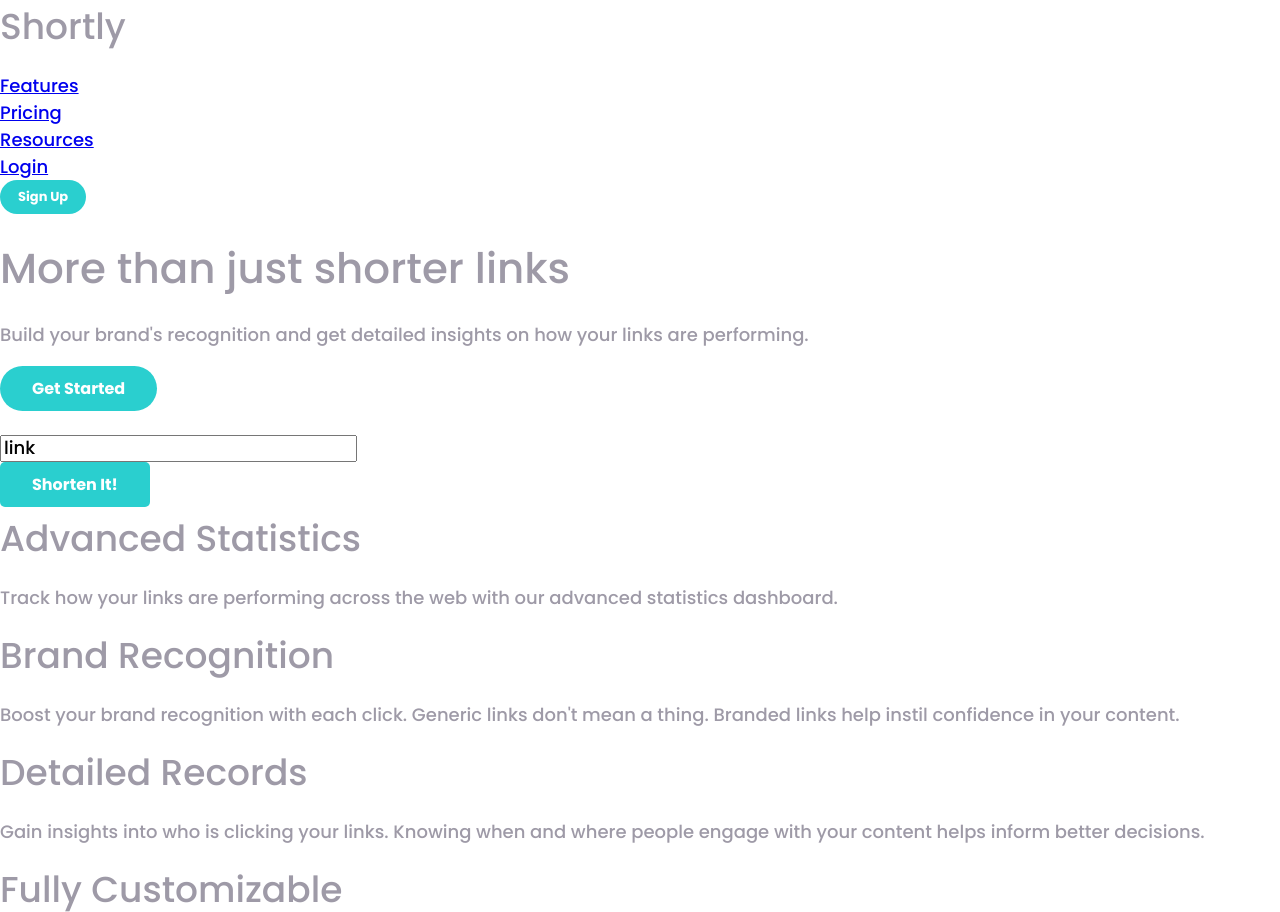
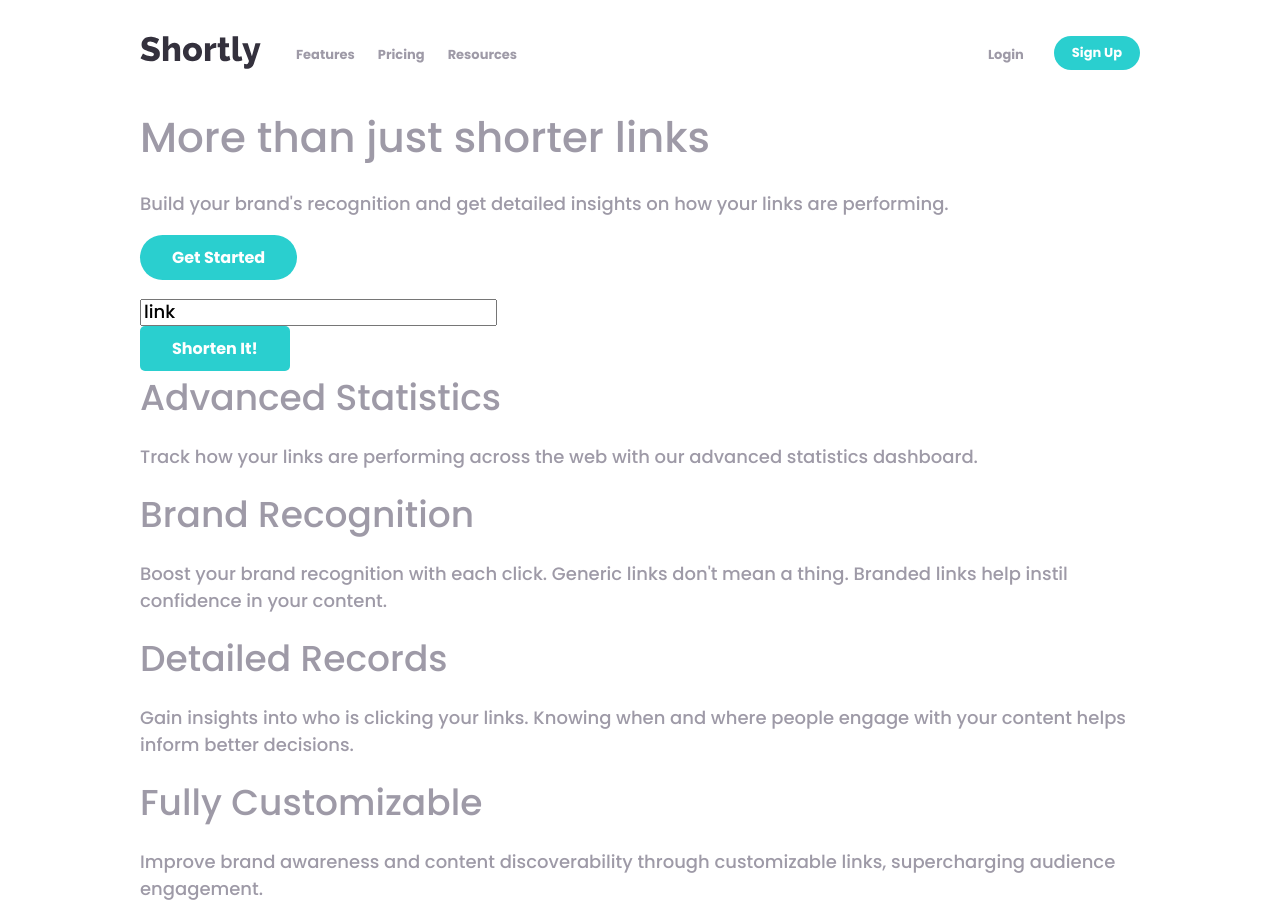
Before and after one commit to leandrodalmolin/url-shortening-front, a website built with webpack: page src/index.html in a window 1280 px wide. Shown: the top 912 px of the page. Built offline with nearby package versions, Linux system fonts and the light colour scheme.

Commit message:
Styles header navigation

```diff
--- a/package.json
+++ b/package.json
@@ -28,6 +28,7 @@
     "css-loader": "^6.7.1",
     "eslint": "^8.15.0",
     "eslint-webpack-plugin": "^3.1.1",
+    "html-loader": "^3.1.0",
     "html-webpack-plugin": "^5.5.0",
     "mini-css-extract-plugin": "^2.6.0",
     "node-sass": "^7.0.1",
--- a/src/assets/js/index.js
+++ b/src/assets/js/index.js
@@ -1 +1,18 @@
 import '../scss/main.scss';
+
+/**
+ * Snippet :: Toggles menu (open/close)
+ */
+const btnMenu = document.querySelector('.js-btn-menu');
+const headerNavLinks = document.querySelector('.js-header-nav-links');
+btnMenu.addEventListener('click', () => {
+    btnMenu.classList.toggle('open');
+    headerNavLinks.classList.toggle('open');
+});
+
+// Closes menu on "Escape"
+document.addEventListener('keyup', (e) => {
+    if (btnMenu.classList.contains('open') && e.code === 'Escape') {
+        btnMenu.click();
+    }
+});
--- /dev/null
+++ b/src/assets/scss/base/body.scss
@@ -0,0 +1,11 @@
+// -----------------------------------------------------------------------------
+// BODY
+// -----------------------------------------------------------------------------
+
+body {
+  overflow-x: hidden;
+
+  @include media-query(tablet) {
+    padding-top: $header-nav-height-tablet;
+  }
+}
--- a/src/assets/scss/base/button.scss
+++ b/src/assets/scss/base/button.scss
@@ -8,7 +8,7 @@
   box-sizing: border-box;
   border: 0;
   border-radius: 5px;
-  margin: 0 0 0.5rem;
+  margin: 0;
   padding: 1.4rem 3.2rem 1.3rem;
   font-size: 1.6rem;
   font-weight: $font-weight-bold;
@@ -52,3 +52,100 @@
     cursor: not-allowed;
   }
 }
+
+// Menu Button
+// https://codepen.io/carlosriera/pen/qNgrEo
+$size: 22px;
+$height: 16px;
+$width: 20px;
+$line-size: 3px;
+$line-color: $grey-violet;
+$line-radius: 0;
+$to-translate: ($height - $line-size) / 2;
+
+.btn-menu {
+  position: relative;
+  width: $size;
+  height: $size;
+  overflow: hidden;
+  border: 0;
+  outline: 0;
+  text-decoration: none;
+  background: none;
+  cursor: pointer;
+
+  &:focus-visible {
+    outline: 2px solid $line-color;
+  }
+
+  &__icon {
+    position: absolute;
+    top: 50%;
+    left: 50%;
+    width: $width;
+    height: $height;
+    transform: translate(-50%, -50%);
+  }
+
+  &__line {
+    position: absolute;
+    left: 0;
+    width: 100%;
+    height: $line-size;
+    border-radius: $line-radius;
+    background-color: $line-color;
+    pointer-events: none;
+
+    &--1 {
+      top: 0;
+      transition: transform 0.2s ease-in-out 0.15s, top 0.2s ease-in-out 0.2s;
+
+      &::before {
+        content: "";
+        position: absolute;
+        left: 0;
+        width: 100%;
+        height: $line-size;
+        border-radius: $line-radius;
+        background-color: $line-color;
+        transition: transform 0.15s ease-in-out;
+      }
+    }
+
+    &--2 {
+      top: 0;
+      bottom: 0;
+      margin: auto;
+      transition: opacity 0s ease-in-out 0.35s;
+    }
+
+    &--3 {
+      bottom: 0;
+      transition: opacity 0s ease-in-out 0.25s;
+    }
+  }
+
+  // Open
+  &.open &__line--1 {
+    top: $to-translate * 2;
+    transform: translate3d(0, -$to-translate, 0) rotate(-45deg);
+    transition:
+      top 0.2s ease-in-out,
+      transform 0.15s ease-in-out 0.2s;
+  }
+
+  &.open &__line--1::before {
+    transform: rotate(-90deg);
+    transition: transform 0.15s ease-in-out 0.3s;
+  }
+
+  &.open &__line--2 {
+    opacity: 0;
+    transition: opacity 0s ease-in-out 0.1s;
+  }
+
+  &.open &__line--3 {
+    opacity: 0;
+    transition: opacity 0s ease-in-out 0.2s;
+  }
+}
--- /dev/null
+++ b/src/assets/scss/layout/header-nav.scss
@@ -0,0 +1,149 @@
+// -----------------------------------------------------------------------------
+// HEADER NAVIGATION
+// -----------------------------------------------------------------------------
+
+.header-nav {
+  z-index: $z-index-header-nav;
+  padding: 1.8rem 0;
+
+  &__inner {
+    display: flex;
+    align-items: center;
+    gap: 3.5rem;
+  }
+
+  &__brand {
+    display: flex;
+    align-items: center;
+    justify-content: space-between;
+  }
+
+  &__links {
+    display: flex;
+    justify-content: space-between;
+    width: 100%;
+
+    ul {
+      display: flex;
+      flex-grow: 1;
+      align-items: center;
+      gap: 2.3rem;
+
+      &:last-of-type {
+        flex-grow: 0;
+        gap: 3rem;
+      }
+    }
+
+    // Links
+    a {
+      &:not(.btn) {
+        font-size: 1.3rem;
+        font-weight: $font-weight-bold;
+        text-decoration: none;
+        color: $grey-violet;
+        transition: color 150ms;
+
+        &:hover {
+          color: $violet-dark;
+        }
+      }
+    }
+  }
+
+  .btn-menu {
+    display: none;
+  }
+
+  @include media-query(tablet) {
+    position: fixed;
+    top: 0;
+    left: 0;
+    right: 0;
+    display: flex;
+    align-items: center;
+    height: $header-nav-height-tablet;
+    padding: 0;
+
+    // Makes all wrappers same size so "brand" can fill all the header space
+    // and "links" can slide behind it
+    .wrapper,
+    &__inner,
+    &__brand {
+      width: 100%;
+      height: 100%;
+    }
+
+    .wrapper {
+      padding: 0;
+    }
+
+    &__inner {
+      justify-content: space-between;
+    }
+
+    &__brand {
+      z-index: 1;
+      padding: 0 $gutter;
+      background-color: $white;
+
+      img {
+        width: 95px;
+      }
+    }
+
+    .btn-menu {
+      display: block;
+    }
+
+    &__links {
+      position: absolute;
+      top: -500px;
+      left: $gutter;
+      right: $gutter;
+      flex-direction: column;
+      width: auto;
+      border-radius: 10px;
+      padding: 0 $gutter;
+      background-color: $brand-color-two;
+      transition: top 600ms, opacity 150ms linear;
+
+      ul {
+        flex-direction: column;
+        margin: 0;
+        padding: 2.5rem 0;
+        gap: 2rem;
+        text-align: center;
+
+        li {
+          width: 100%;
+        }
+
+        &:last-of-type {
+          border-top: 1px solid rgba($white, 0.1);
+          gap: 2rem;
+        }
+      }
+
+      a {
+        &:not(.btn) {
+          font-size: 1.5rem;
+          color: $white;
+
+          &:hover {
+            color: rgba($white, 0.7);
+          }
+        }
+      }
+
+      .btn {
+        width: 100%;
+        padding: 1.6rem 1.8rem 1.5rem;
+      }
+
+      &.open {
+        top: $header-nav-height-tablet + 1.5rem;
+      }
+    }
+  }
+}
--- /dev/null
+++ b/src/assets/scss/lib/block.scss
@@ -0,0 +1,29 @@
+// -----------------------------------------------------------------------------
+// BLOCK
+// -----------------------------------------------------------------------------
+
+.block {
+  position: relative;
+  padding: $block-padding 0;
+
+  @include media-query($block-half-breakpoint) {
+    padding: ($block-padding / 2) 0;
+  }
+
+  &--half {
+    padding: ($block-padding / 2) 0;
+
+    @include media-query($block-half-breakpoint) {
+      padding: ($block-padding / 4) 0;
+    }
+  }
+
+  // Cancels padding
+  &--no-top {
+    padding-top: 0;
+  }
+
+  &--no-bottom {
+    padding-bottom: 0;
+  }
+}
--- a/src/assets/scss/lib/variables.scss
+++ b/src/assets/scss/lib/variables.scss
@@ -5,6 +5,13 @@
 // ------------------------
 // Base
 // ------------------------
+
+// Block
+$block-padding: 6rem;
+$block-half-breakpoint: tablet;
+
+// Wrapper
+$gutter: 2rem;
 
 // Media Queries
 $breakpoints: (
@@ -19,6 +26,9 @@
   "mobile":     (max-width: 480px),
   "min-mobile": (min-width: 480px),
 ) !default;
+
+// Z-indexes
+$z-index-header-nav: 4000;
 
 // ------------------------
 // Colours
@@ -44,3 +54,9 @@
 // Font weights
 $font-weight-medium: 500;
 $font-weight-bold: 700;
+
+// ------------------------
+// Header Nav
+// ------------------------
+
+$header-nav-height-tablet: 7rem;
--- /dev/null
+++ b/src/assets/scss/lib/wrapper.scss
@@ -0,0 +1,14 @@
+// -----------------------------------------------------------------------------
+// WRAPPER
+// -----------------------------------------------------------------------------
+
+.wrapper {
+  position: relative;
+  box-sizing: border-box;
+  width: 100%;
+  max-width: 1040px;
+  margin-left: auto;
+  margin-right: auto;
+  padding-left: $gutter;
+  padding-right: $gutter;
+}
--- a/src/assets/scss/main.scss
+++ b/src/assets/scss/main.scss
@@ -2,10 +2,16 @@
 @import "lib/variables";
 @import "lib/mixins";
 @import "lib/helpers";
+@import "lib/wrapper";
+@import "lib/block";
 
 // Vendors
 @import "vendors/normalize";
 
 // Base
+@import "base/body";
 @import "base/typography";
 @import "base/button";
+
+// Layout
+@import "layout/header-nav";
--- a/src/index.html
+++ b/src/index.html
@@ -7,24 +7,42 @@
     <title>URL Shortening</title>
 </head>
 <body>
-    <header>
-        <nav>
-            <h2>Shortly</h2>
+    <header class="header-nav">
+        <div class="wrapper">
+            <nav class="header-nav__inner">
+                <div class="header-nav__brand">
+                    <img src="./assets/images/logo.svg" alt="Shortly Logo">
+                    <button class="btn-menu  js-btn-menu" type="button" aria-label="Menu" aria-controls="navigation">
+                        <div class="btn-menu__icon">
+                            <div class="btn-menu__line btn-menu__line--1"></div>
+                            <div class="btn-menu__line btn-menu__line--2"></div>
+                            <div class="btn-menu__line btn-menu__line--3"></div>
+                        </div>
+                    </button>
+                </div>
+                <div class="header-nav__links  js-header-nav-links" role="navigation">
                     <ul>
                         <li><a href="javascript:void(0)">Features</a></li>
                         <li><a href="javascript:void(0)">Pricing</a></li>
                         <li><a href="javascript:void(0)">Resources</a></li>
+                    </ul>
+                    <ul>
                         <li><a href="javascript:void(0)">Login</a></li>
                         <li><a href="javascript:void(0)" class="btn  btn--pill  btn--small">Sign Up</a></li>
                     </ul>
+                </div>
             </nav>
+        </div>
     </header>
     <section>
+        <div class="wrapper">
             <h1>More than just shorter links</h1>
             <p>Build your brand's recognition and get detailed insights on how your links are performing.</p>
             <p><a href="javascript:void(0)" class="btn  btn--pill">Get Started</a></p>
+        </div>
     </section>
     <section>
+        <div class="wrapper">
             <form action="/">
                 <div>
                     <label for="link" class="sr-only">Link:</label>
@@ -34,8 +52,10 @@
                     <button type="submit" class="btn">Shorten It!</button>
                 </div>
             </form>
+        </div>
     </section>
     <section>
+        <div class="wrapper">
             <h2>Advanced Statistics</h2>
             <p>Track how your links are performing across the web with our advanced statistics dashboard.</p>
             <div>
@@ -55,12 +75,16 @@
                         audience engagement.</p>
                 </div>
             </div>
+        </div>
     </section>
     <section>
+        <div class="wrapper">
             <h2>Boost your links today</h2>
             <a href="javascript:void(0)" class="btn  btn--pill">Get Started</a>
+        </div>
     </section>
     <section>
+        <div class="wrapper">
             <h1><b>Styles</b></h1>
             <h1>Heading One <b>Bold</b></h1>
             <h2>Heading Two <b>Bold</b></h2>
@@ -74,8 +98,10 @@
                 <a class="btn  btn--pill" href="javascript:void(0)">Get Started</a>
                 <a class="btn  btn--pill  btn--small" href="javascript:void(0)">Sign Up</a>
             </p>
+        </div>
     </section>
     <footer>
+        <div class="wrapper">
             <h2>Shortly</h2>
             <div>
                 <h5>Features</h5>
@@ -110,6 +136,7 @@
                     <li><a href="javascript:void(0)">Instagram</a></li>
                 </ul>
             </div>
+        </div>
     </footer>
 </body>
 </html>
--- a/webpack.config.js
+++ b/webpack.config.js
@@ -88,6 +88,10 @@
                     test: /\.(png|svg|jpg|jpeg|gif)$/i,
                     type: 'asset/resource',
                 },
+                {
+                    test: /\.html$/i,
+                    loader: "html-loader",
+                },
             ],
         },
     }
```
Also changed, not shown: src/assets/images/logo.svg (added), 1 other file. Lines whose indentation alone changed are shown as unchanged.
